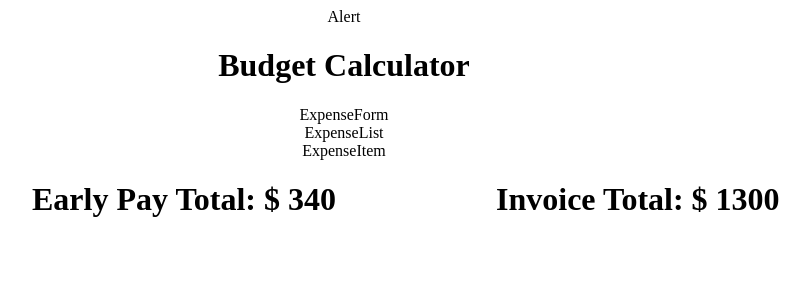
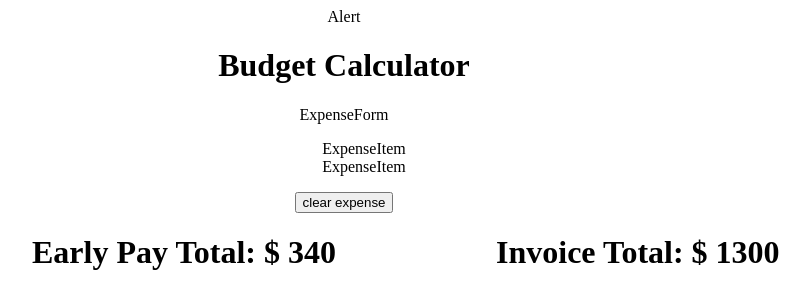
Before and after one commit to Raihanhn/Budget-Calculator, a React (Vite) app: page / in a window 1280 px wide. Shown: the top 308 px of the page, without its empty margins (296-1106 px from the left). Built offline with nearby package versions, Linux system fonts and the light colour scheme.

Commit message:
6th commit

```diff
--- a/src/components/ExpenseList.jsx
+++ b/src/components/ExpenseList.jsx
@@ -1,11 +1,16 @@
 import React from 'react'
 import Item from './ExpenseItem'
 
-const ExpenseList = ({expense, early}) => {
+const ExpenseList = ({expense}) => {
   return (
-    <div>ExpenseList
-      <Item/>
-    </div>
+    <>
+      <ul className="list">
+        {expense.map(expenses => {
+          return <Item key={expenses.id} expenses={expenses} />;
+        })}
+      </ul>
+      {expense.length > 0 && <button className='btn'> clear expense </button> }
+    </>
   )
 }
 
```
